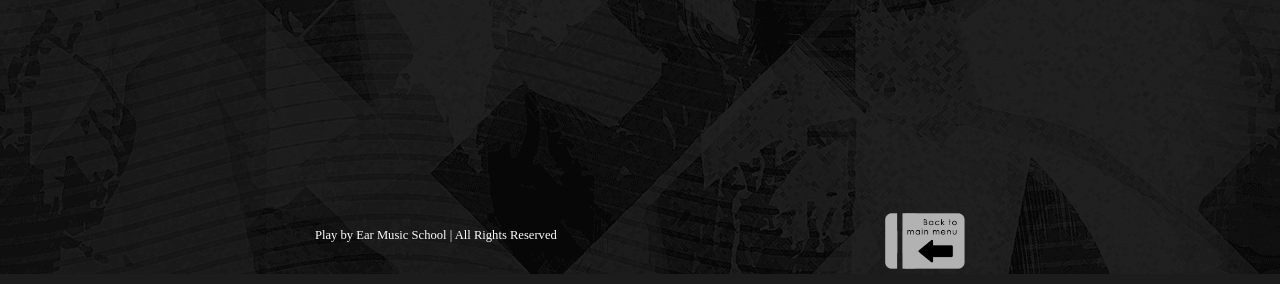
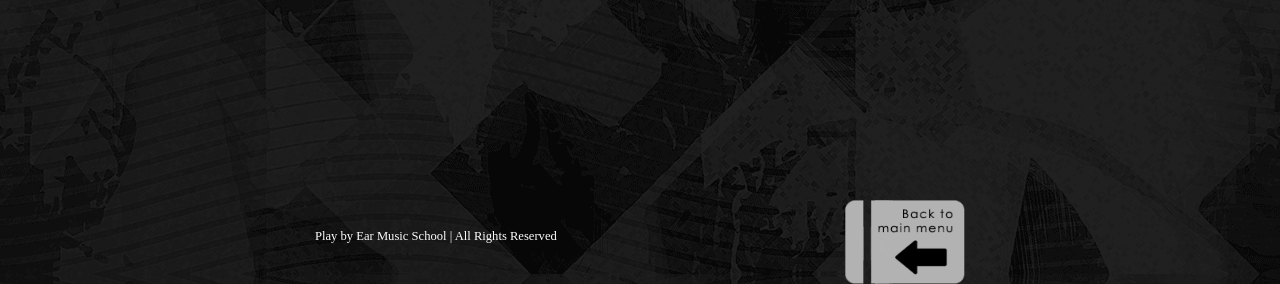
Before and after one commit to mmswide/excel-contact, a PHP site: page /result.html in a window 1280 px wide. Shown: the part 526-810 px from the top of the page. Run offline with PHP 8.4, Linux system fonts and the light colour scheme.

Commit message:
add some css

```diff
--- a/result.html
+++ b/result.html
@@ -197,7 +197,11 @@
     function display(array) {
       var tbl=$("<table/>").attr("id","mytable");
       $("#div_container").append(tbl);
-      $("#div_container").css({"border": "1px white solid", "padding": "5px", "color": "white", "overflow-y": "auto"});
+      $("#div_container").css({"border": "1px white solid",
+                              "padding": "5px",
+                              "color": "white",
+                              "overflow-y": "auto",
+                              "background-color": "#212121"});
       for(var i=0;i<array.length;i++)
       {
           var tr="<tr>";
--- a/theme.css
+++ b/theme.css
@@ -1,12 +1,14 @@
 body {
+  margin-bottom: 40px;
   padding-top: 30px;
   padding-bottom: 30px;
   background-image: url("assets/img/background.gif");
   font-family: "Century Gothic";
 }
+
 html, body {height: 100%;}
 .container, #div_container {
-  height: 90%;
+  height: 93%;
 }
 .header {
   color: white;
@@ -32,7 +34,7 @@ label {
   font-size: 0.9em;
 }
 .back {
-  width: 80px;
+  width: 80%;
 }
 .form-control {
   background-color: transparent;
@@ -58,9 +60,9 @@ label {
   margin: 5px 0;
 }
 
-.theme-showcase .navbar .container {
+/*.theme-showcase .navbar .container {
   width: auto;
-}
+}*/
 #result_title {
   color: white;
 }
```
